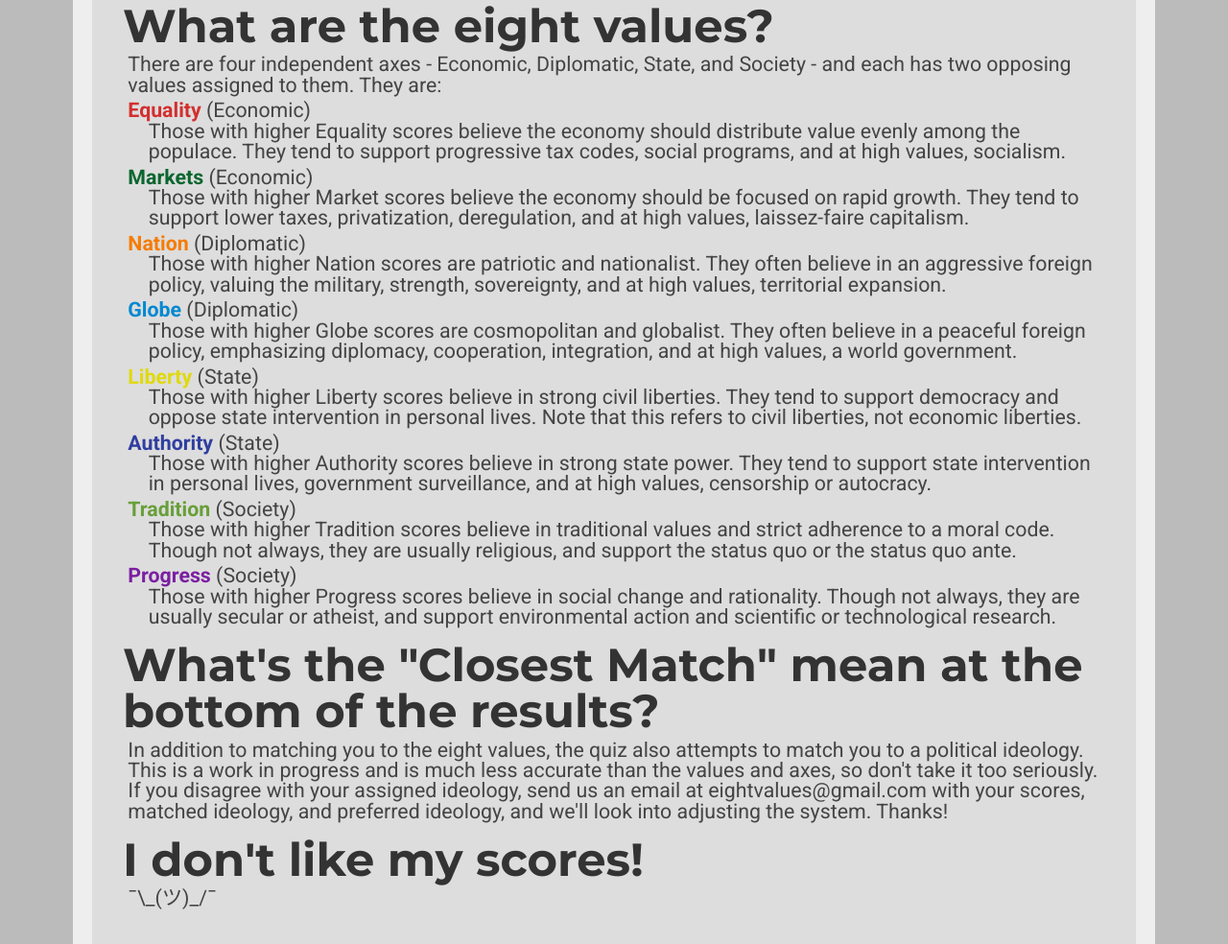
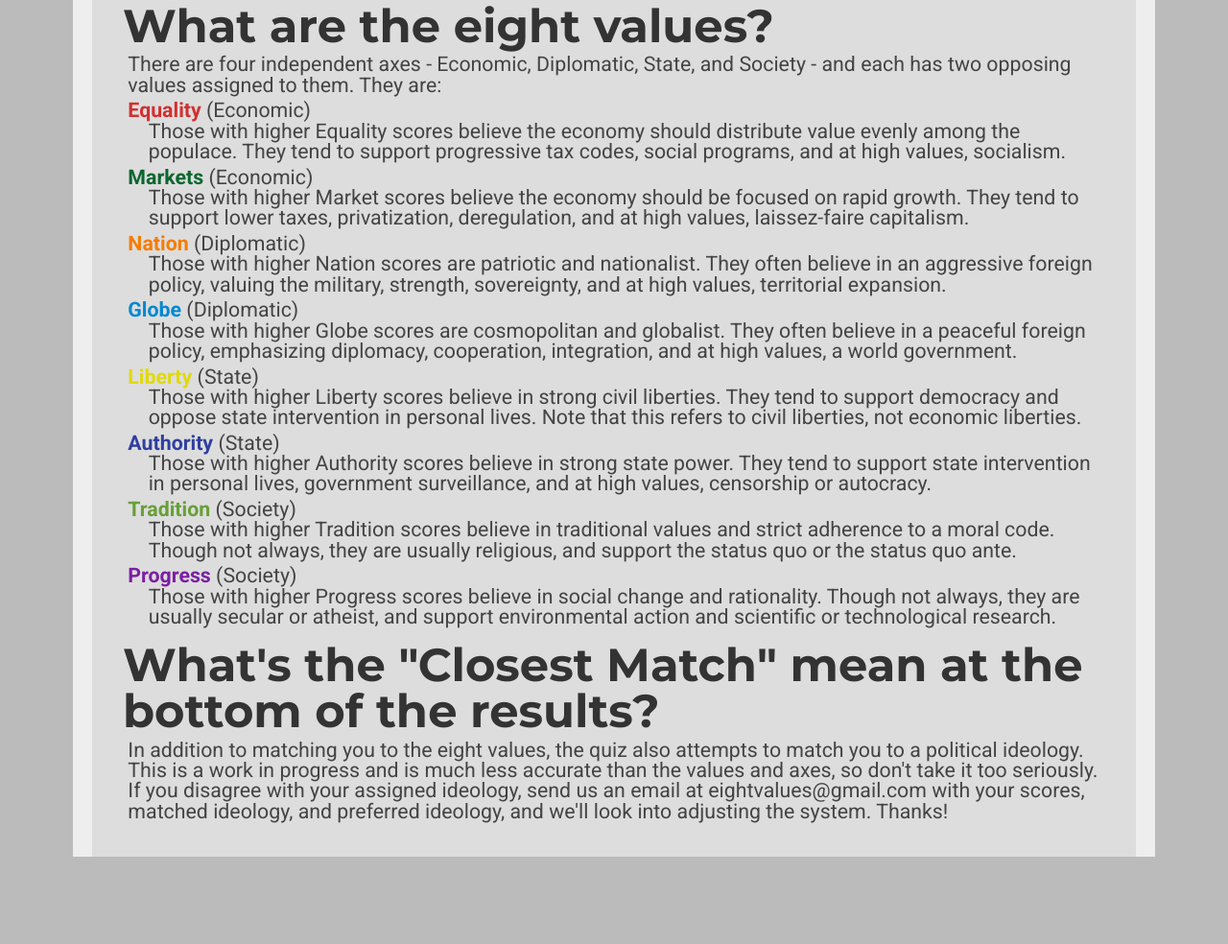
Before and after one commit to MilitaryKamikazze/MinValues, a plain HTML site: page index.html in a window 1280 px wide. Shown: the part 846-1830 px from the top of the page at 96% size. After the commit the page ends 1739 px from the top, so only its background shows below. Drawn offline with Linux system fonts and the light colour scheme.

Commit message:
Update index.html

```diff
--- a/index.html
+++ b/index.html
@@ -44,8 +44,6 @@
         Those with higher Progress scores believe in social change and rationality. Though not always, they are usually secular or atheist, and support environmental action and scientific or technological research.</p>
 <h2>What's the "Closest Match" mean at the bottom of the results?</h2>
     <p>In addition to matching you to the eight values, the quiz also attempts to match you to a political ideology. This is a work in progress and is much less accurate than the values and axes, so don't take it too seriously. If you disagree with your assigned ideology, send us an email at eightvalues@gmail.com with your scores, matched ideology, and preferred ideology, and we'll look into adjusting the system. Thanks!</p>
-<h2>I don't like my scores!</h2>
-    <p>¯\_(ツ)_/¯<br/>
 
 <!-- Website visit statistics - no personal information is collected! -->
 <script type="text/javascript">
```
